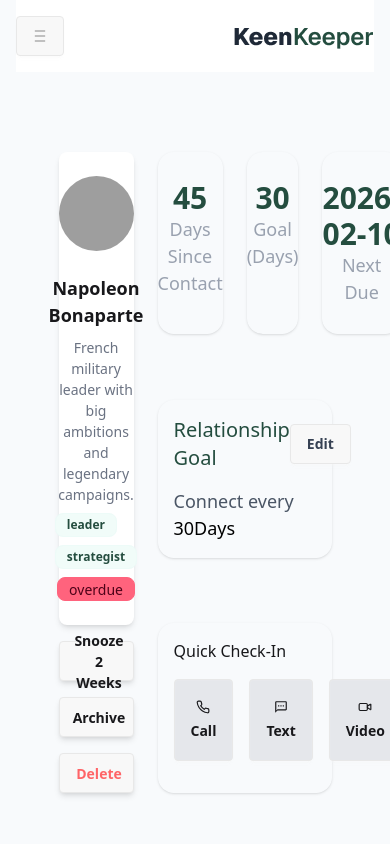
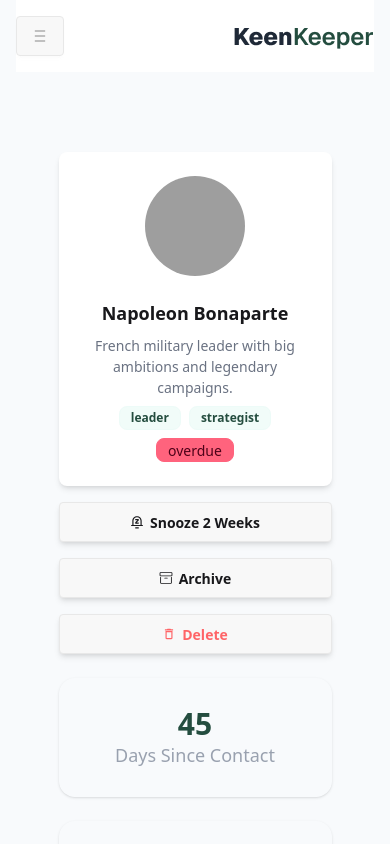
Before and after one commit to Sami-Abdullah/b13-a7, a Next.js app: page /profile/1 in a window 390 px wide. Shown: the top 844 px of the page. Built offline with nearby package versions, Linux system fonts and the light colour scheme; grey boxes are pictures that could not be loaded.

Commit message:
made more responsive

```diff
--- a/src/app/page.jsx
+++ b/src/app/page.jsx
@@ -19,7 +19,7 @@ export default async function Home() {
         <button className='btn bg-[#244d3fFF] text-white '>+ Add a Friend</button>
       </div>
 
-      <Trackers></Trackers>
+      <Trackers friends={friends}></Trackers>
       <div className="divider my-8 w-7/12 mx-auto"></div>
 
       <div className="text-left w-7/12 mb-8">
--- a/src/app/profile/[profileid]/page.jsx
+++ b/src/app/profile/[profileid]/page.jsx
@@ -21,9 +21,9 @@ const page = async ({ params }) => {
   return (
     <div className='mx-auto py-20 w-7/10'>
 
-      <div className='grid grid-cols-3 gap-6 items-stretch'>
+      <div className='grid grid-cols-1 lg:grid-cols-3 gap-6 items-stretch'>
 
-        <div className='col-span-1 flex flex-col justify-between gap-4'>
+        <div className='lg:col-span-1 flex flex-col justify-between gap-4'>
 
           <ProfileDetailsCard profile={profile}></ProfileDetailsCard>
 
@@ -32,9 +32,9 @@ const page = async ({ params }) => {
           <div><button className=' btn w-full text-red-400 shadow-md'> <MdOutlineDelete />Delete</button></div>
 
         </div>
-        <div className='col-span-2 flex flex-col justify-between'>
+        <div className='lg:col-span-2 flex flex-col justify-between'>
           {/* top */}
-          <div className='flex justify-between gap-6'>
+          <div className='flex flex-col lg:flex-rowjustify-between gap-6'>
             <div className='flex flex-col shadow-sm text-center flex-1 rounded-2xl py-7'>
               <span className='text-[#244d3fFF] font-semibold text-3xl'>{days_since_contact}</span>
               <span className='text-gray-400 text-[18px]'>Days Since Contact</span>
@@ -49,7 +49,7 @@ const page = async ({ params }) => {
             </div>
           </div>
           {/* middle */}
-          <div className='shadow-sm p-4 rounded-2xl space-y-4 '>
+          <div className='shadow-sm p-4 rounded-2xl space-y-4 my-5 lg:my-0'>
             <div className='flex items-center justify-between '>
               <div><p className='text-[#244d3fFF] text-xl font-medium'>Relationship Goal</p></div>
               <button className='btn text-gray-700'> Edit</button>
--- a/src/components/MenuLinks.jsx
+++ b/src/components/MenuLinks.jsx
@@ -14,7 +14,7 @@ const MenuLinks = () => {
 
           Home
         </Link>
-        <Link className={`${pathname === '/about' ? 'bg-[#244d3fFF] text-white' : 'text-gray-400'} flex items-center gap-1 font-semibold btn `} href="/about">
+        <Link className={`${pathname === '/timeline' ? 'bg-[#244d3fFF] text-white' : 'text-gray-400'} flex items-center gap-1 font-semibold btn `} href="/timeline">
 
           Timeline
         </Link>
--- a/src/components/Trackers.jsx
+++ b/src/components/Trackers.jsx
@@ -1,18 +1,21 @@
 import React from 'react';
 
-const Trackers = () => {
+const Trackers = ({friends}) => {
+  const onTrack = friends.filter(item=>item.status=== "on-track")
+  const needAttention = friends.filter(item=>item.status=== "overdue")
+
   return (
       <div className="grid grid-cols-1 md:grid-cols-2 lg:grid-cols-4 gap-6 w-7/12">
         <div className="rounded-3xl flex flex-col items-center text-[#244d3fFF]  py-10 bg-white shadow-sm gap-2">
-          <span className="text-4xl font-semibold">10</span>
+          <span className="text-4xl font-semibold">{friends.length}</span>
           <span className="text-[#64748bFF] text-xl ">Total friend</span>
         </div>
         <div className="rounded-3xl flex flex-col items-center text-[#244d3fFF]  py-10 bg-white shadow-sm gap-2">
-          <span className="text-4xl font-semibold">3</span>
+          <span className="text-4xl font-semibold">{onTrack.length}</span>
           <span className="text-[#64748bFF] text-xl">On Track</span>
         </div>
         <div className="rounded-3xl flex flex-col items-center text-[#244d3fFF] py-10 bg-white shadow-sm gap-2">
-          <span className="text-4xl font-semibold">6</span>
+          <span className="text-4xl font-semibold">{needAttention.length}</span>
           <span className="text-[#64748bFF] text-xl">Need Attention</span>
         </div>
         <div className="rounded-3xl flex flex-col items-center text-[#244d3fFF]  py-10 bg-white shadow-sm gap-2">
```
